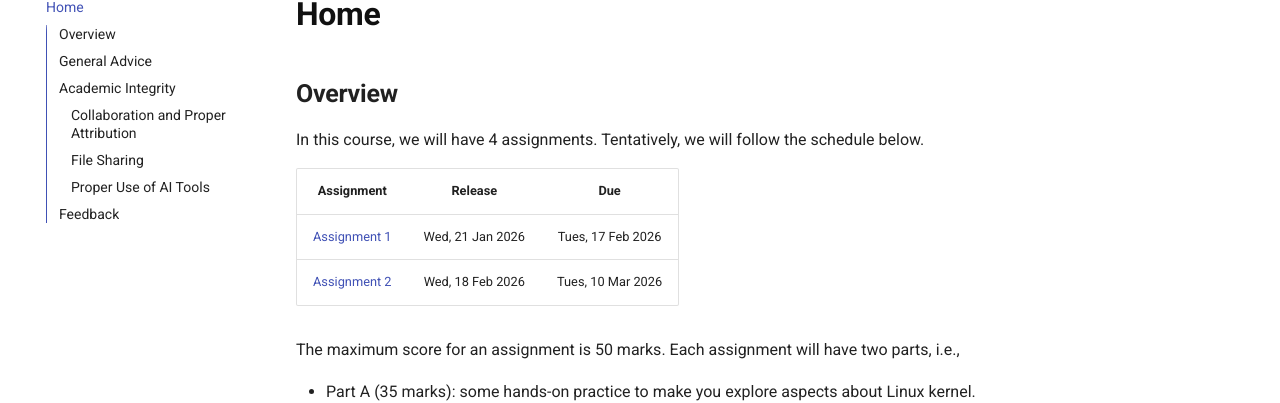
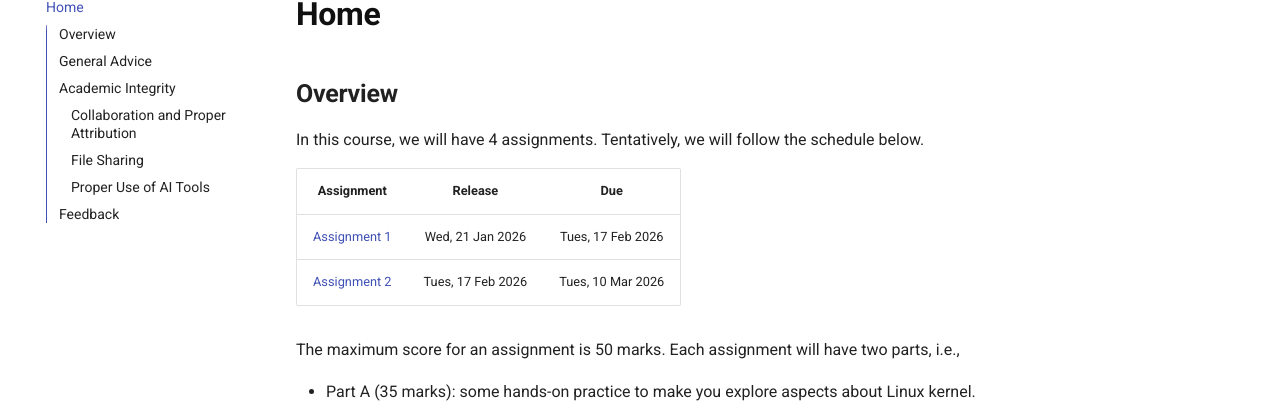
Before and after one commit to nus-cs5250/26s, an MkDocs documentation site: the page built from docs/index.md, in a window 1280 px wide and 900 px high. Shown: the part 152-555 px from the top of the window. Built offline with MkDocs 1.6.1 and Material for MkDocs 9.7.7, drawn with Linux system fonts in a browser that asks for light colours; comment, search, counter and statistics services are not loaded.

Commit message:
update time

```diff
--- a/docs/index.md
+++ b/docs/index.md
@@ -6,7 +6,7 @@ Tentatively, we will follow the schedule below.
 |           Assignment            |     Release      |       Due        |
 | :-----------------------------: | :--------------: | :--------------: |
 | [Assignment 1](./asg1/index.md) | Wed, 21 Jan 2026 | Tues, 17 Feb 2026 |
-| [Assignment 2](./asg2/index.md) | Wed, 18 Feb 2026 | Tues, 10 Mar 2026 |
+| [Assignment 2](./asg2/index.md) | Tues, 17 Feb 2026 | Tues, 10 Mar 2026 |
 <!-- | [Assignment 2](./asg2/index.md) | Mon, 10 Feb 2025 | Mon, 3 Mar 2025  |
 | [Assignment 3](./asg3/index.md) | Mon, 3 Mar 2025  | Mon, 31 Mar 2025 |
 | [Assignment 4](./asg4/index.md) | Mon, 31 Mar 2025 | Mon, 21 Apr 2025 | -->
```
